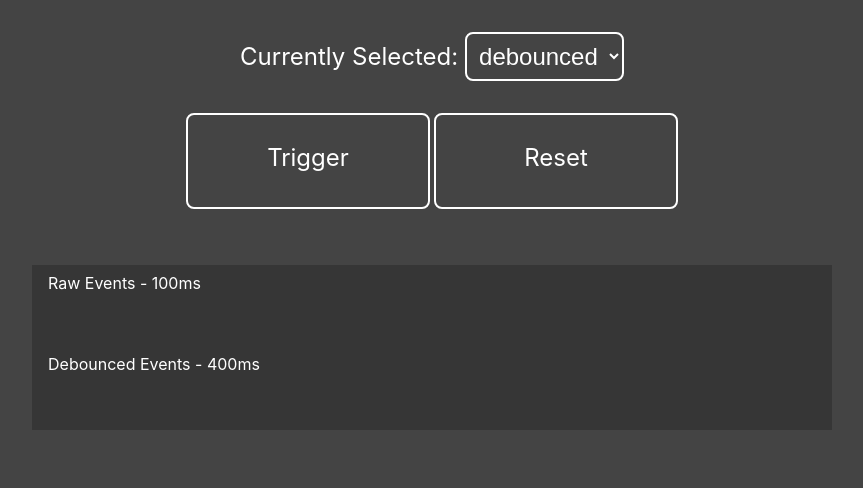
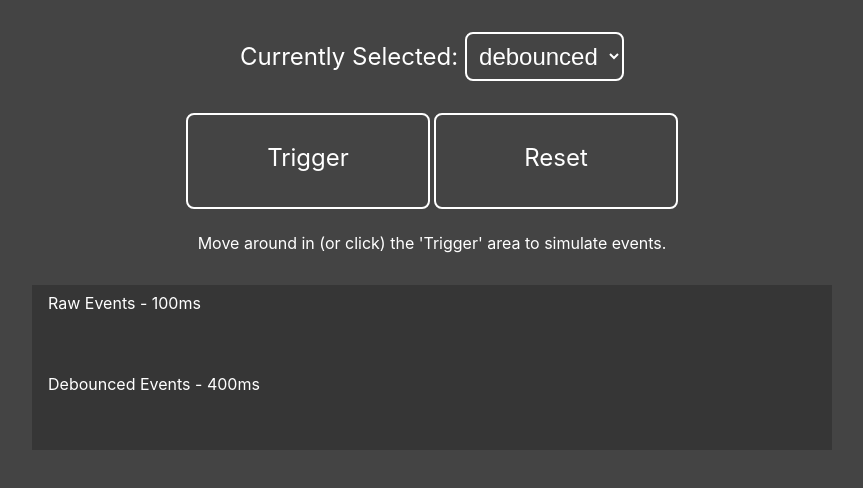
Before and after one commit to ryan-di/debounce-throttle-visualized, a React (Create React App) app: page / in a window 1280 px wide. Shown: the top 488 px of the page, without its empty margins (208-1071 px from the left). Built offline with nearby package versions, Linux system fonts and the light colour scheme.

Commit message:
added a simple how-to-use

```diff
--- a/src/App.tsx
+++ b/src/App.tsx
@@ -168,6 +168,9 @@ function App() {
 			<div id="reset" className="control reset" onClick={reset}>
 				Reset
 			</div>
+			<div>
+				Move around in (or click) the 'Trigger' area to simulate events. <br />
+			</div>
 
 			<div className="stage">
 				<h3>Raw Events - {duration}ms</h3>
```
